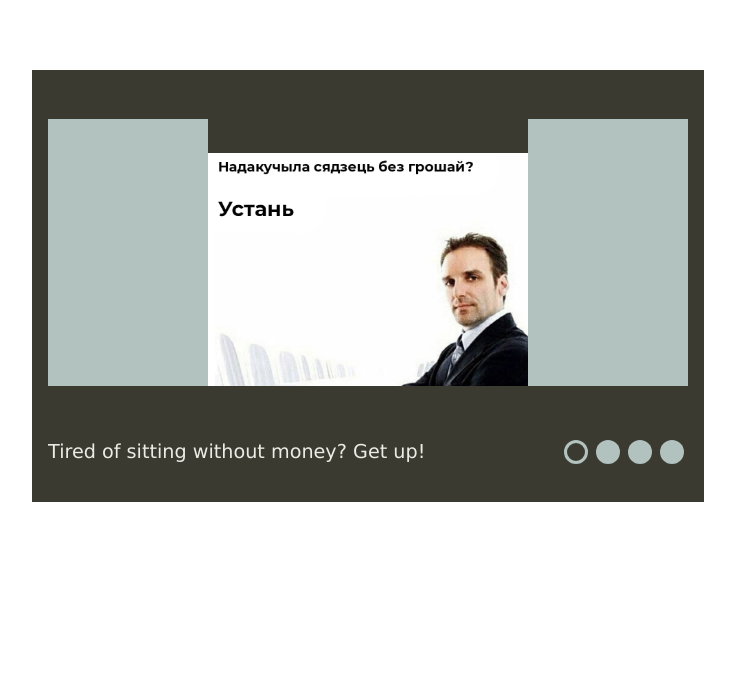
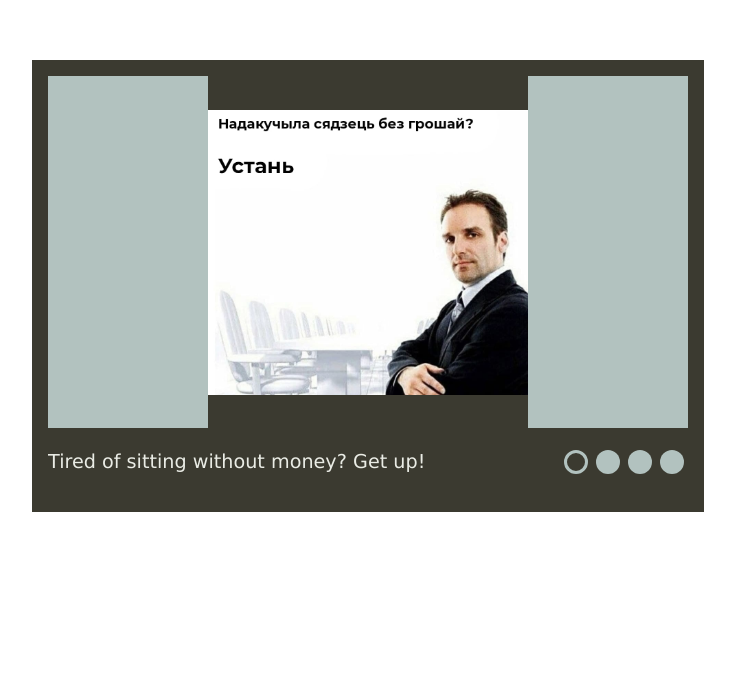
Before and after one commit to LiudmilaVys/cssMemSlider, a plain HTML site: page cssMemSlider/index.html in a window 1280 px wide. Shown: the part 114-800 px from the top of the page, without its empty margins (272-1007 px from the left). Drawn offline with nearby package versions, Linux system fonts and the light colour scheme.

Commit message:
fix: fix minir issue with allignment  LANG=en_EN date +'(%a, %b %d, %Y %r)'

```diff
--- a/cssMemSlider/styles/laptop.css
+++ b/cssMemSlider/styles/laptop.css
@@ -12,7 +12,6 @@ body {
 
 #slider-wrapper {
     width: 50vw;
-    height: 50vh;
     padding: 1rem;
     display: grid;
     grid-template-columns: 1fr 2rem 2rem 2rem 2rem;
@@ -21,10 +20,11 @@ body {
 }
 
 #slider {
-    height: 80%;
     width: 100%;
+    height: 22rem;
     padding: 0;
     grid-column-end: span 5;
+    align-self: baseline;
     background-color: var(--btn-color);
     border-width: 0;
     order: -2;
```
